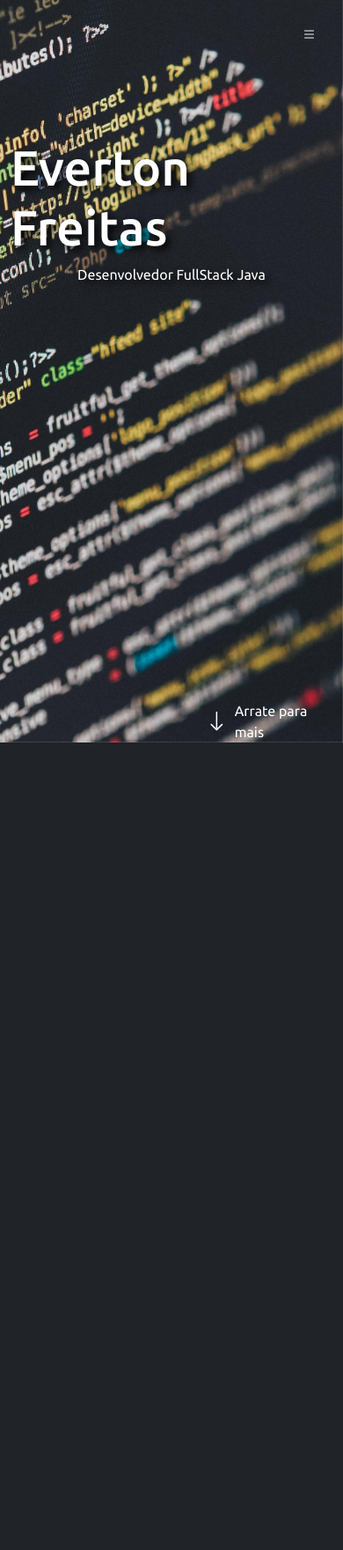
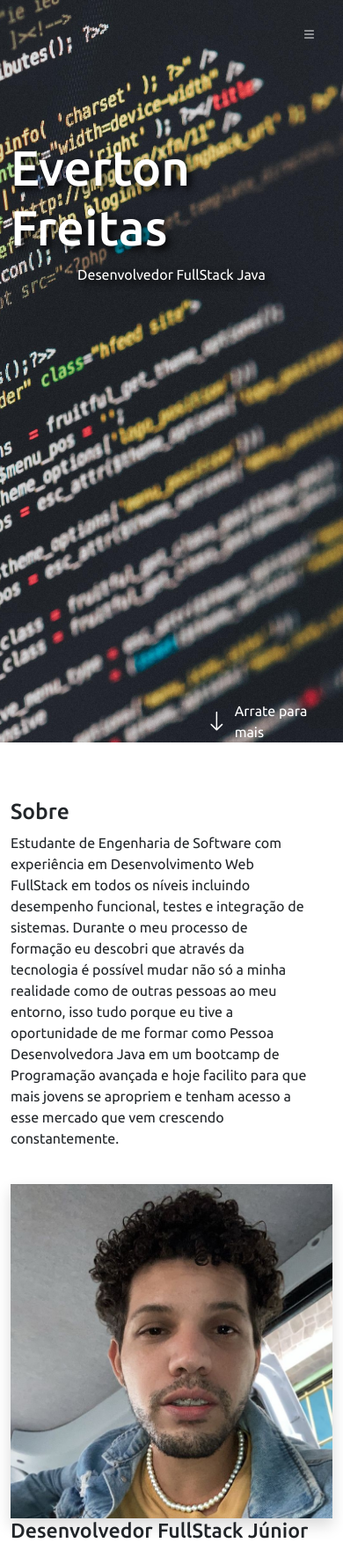
Before and after one commit to FreitasOliver/FreitasOliver-Portfolio_responsivo, a Flask app: page / in a window 390 px wide. Shown: the whole page at 88% size. Before the commit the page ends 844 px from the top, so only its background shows below. Run offline with Flask 2, Linux system fonts and the light colour scheme; some libraries are stand-ins or nearby versions.

Commit message:
Responsividade

```diff
--- a/templates/index.html
+++ b/templates/index.html
@@ -86,6 +86,34 @@
 
         </section>
 
+        <section class="container mt-5" id="sobre">
+            <div class="row w-100">
+                <div class="col-md-12">
+                    <h2 class="pt-3">Sobre</h2>
+
+                    <p>Estudante de Engenharia de Software com experiência em Desenvolvimento Web FullStack
+                        em todos os níveis incluindo desempenho funcional,
+                        testes e integração de sistemas. Durante o meu processo de formação eu descobri que
+                        através da tecnologia é possível mudar não só a minha realidade como de outras pessoas
+                        ao meu entorno, isso tudo porque eu tive a oportunidade de me formar como Pessoa Desenvolvedora Java em um bootcamp de Programação avançada
+                        e hoje facilito para que mais jovens se apropriem e tenham acesso a esse mercado que vem
+                        crescendo constantemente.</p>
+                </div>
+            </div>
+
+            <div class="row mt-4">
+                <div class="col-md-4">
+                    <img class="img-fluid shadow" src="../static/img/profile.jpeg"
+                    alt="Foto de Everton">
+                </div>
+                <div class="col-md-8">
+                    <h3>Desenvolvedor FullStack Júnior</h3>
+
+
+                </div>
+            </div>
+        </section>
+
     </main>
 
     <script src="../static/Bootstrap/js/bootstrap.bundle.min.js"></script>
```
Also changed, not shown: app.py (line endings or trailing spaces).
